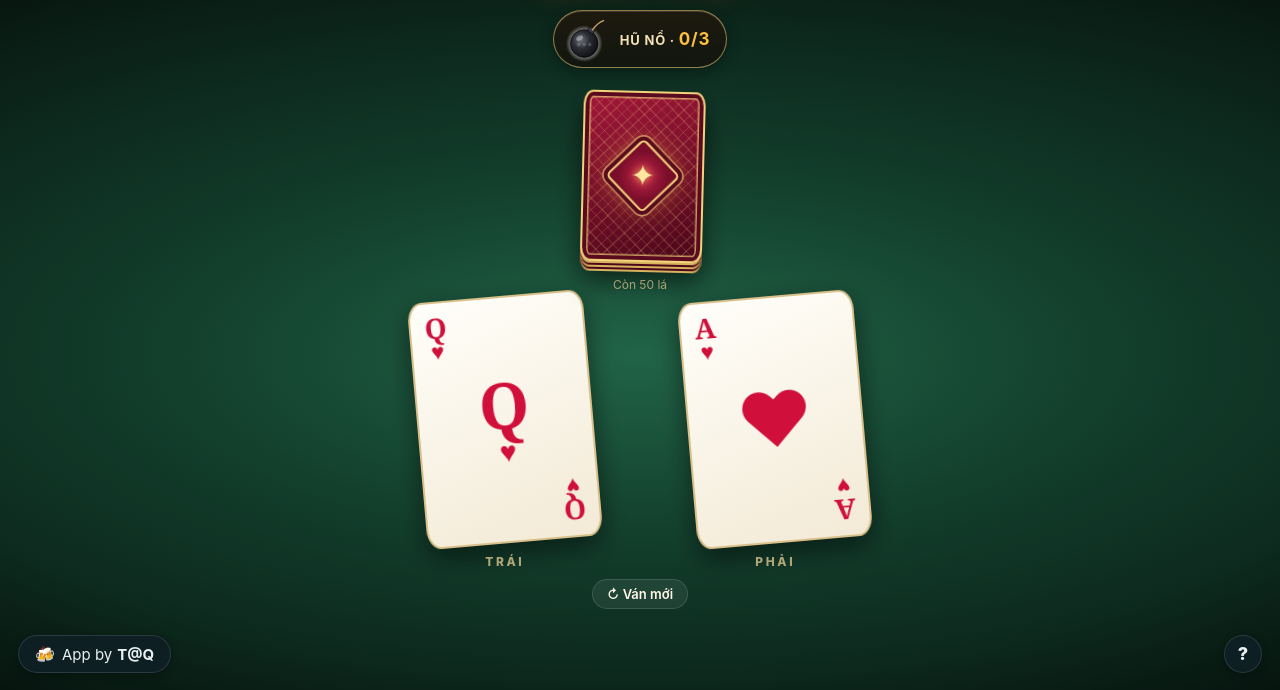
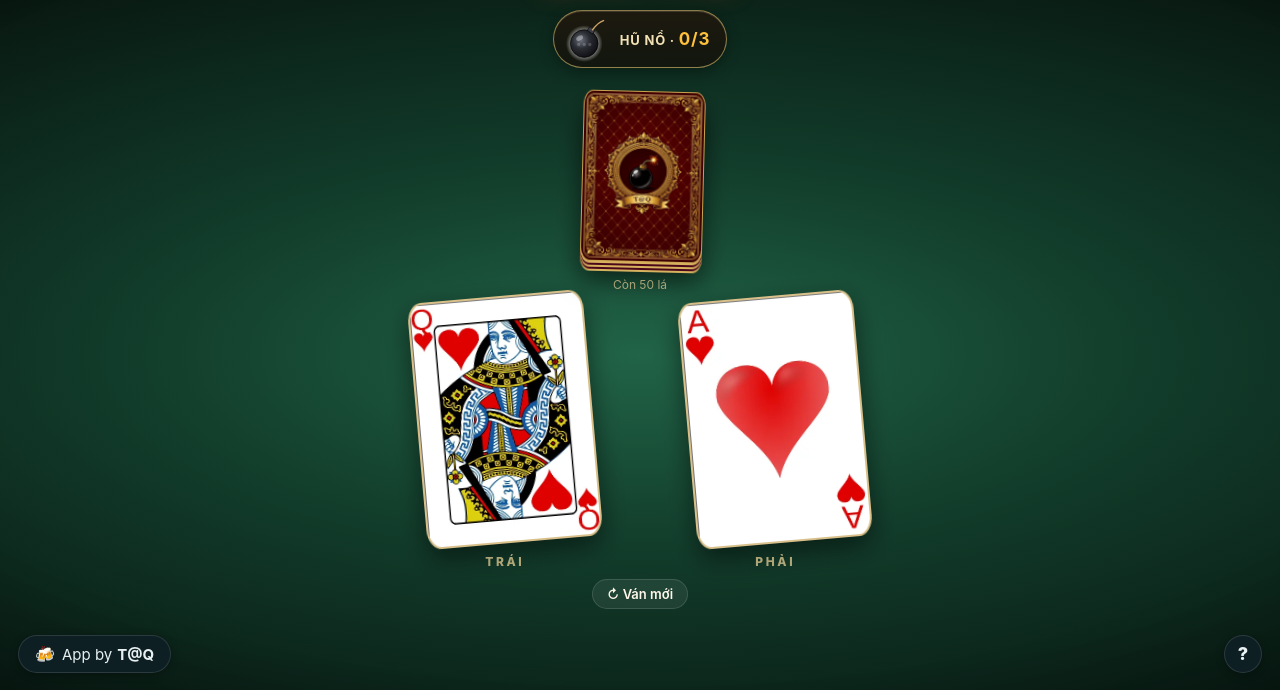
Before and after one commit to AQ80/baihu, a plain HTML site: page www/index.html in a window 1280 px wide. Shown: the part 110-800 px from the top of the page. Drawn offline with Linux system fonts and the light colour scheme.

Commit message:
Cập nhật giao diện: lồng kính đế vàng, xúc xắc bóng (Lừa Dối); luật 3 lần 7, căn giữa (789); nút QUAY to, thêm ô lặp (Vòng quay); bộ bài + mặt lưng Canva (Bài Hũ)
Co-Authored-By: Claude Opus 5.5 <noreply@anthropic.com>
Claude-Session: https://claude.ai/code/session_01SKsMPpeiU3zxXH7B4zxhvi

```diff
--- a/www/index.html
+++ b/www/index.html
@@ -45,20 +45,12 @@ body::before{content:"";position:fixed;inset:0;pointer-events:none;background:ra
 .fl{position:relative;width:100%;height:100%;transform-style:preserve-3d;transition:transform .45s ease-out}
 .fl.up{transform:rotateY(180deg)}
 .fc{position:absolute;inset:0;border-radius:8%;backface-visibility:hidden;-webkit-backface-visibility:hidden}
-.bk{background:
-  radial-gradient(circle at 50% 50%,rgba(255,200,90,.18),transparent 55%),
-  repeating-linear-gradient(45deg,rgba(243,210,122,.20) 0 1px,transparent 1px 8px),
-  repeating-linear-gradient(-45deg,rgba(243,210,122,.20) 0 1px,transparent 1px 8px),
-  linear-gradient(160deg,#a3173a 0%,#6e0d26 60%,#4a071a 100%);
-  border:2.5px solid #f3d27a;box-shadow:inset 0 0 0 4px #5a0a1f,inset 0 0 0 5.5px rgba(243,210,122,.7),0 10px 26px rgba(0,0,0,.55)}
-.bk::before{content:"";position:absolute;left:50%;top:50%;width:42%;aspect-ratio:1;transform:translate(-50%,-50%) rotate(45deg);border:2px solid #f3d27a;border-radius:10%;
-  background:radial-gradient(circle,#c4244a,#7a0e2a 70%);box-shadow:0 0 0 4px #5a0a1f,0 0 0 5.5px rgba(243,210,122,.6),0 0 18px rgba(255,180,60,.35)}
-.bk::after{content:"✦";position:absolute;left:50%;top:50%;transform:translate(-50%,-52%);color:#ffe7a0;font-size:min(7vw,30px);text-shadow:0 0 8px rgba(255,200,90,.9)}
-.fr{transform:rotateY(180deg);background:linear-gradient(160deg,#fffef9,#f3ead6);border:2.5px solid #d9c08a;box-shadow:0 10px 26px rgba(0,0,0,.5);color:#1b1b22}
+.bk{background:#4a071a url(cardback.webp) center/100% 100% no-repeat;border:1.5px solid #c9a24f;box-shadow:0 10px 26px rgba(0,0,0,.55)}
+.fr{transform:rotateY(180deg);background:#fff;border:2.5px solid #d9c08a;box-shadow:0 10px 26px rgba(0,0,0,.5);color:#1b1b22}
 .fr.red{color:#d0103a}
-.co{position:absolute;font-family:Georgia,'Times New Roman',serif;font-weight:900;line-height:.92;text-align:center;font-size:clamp(18px,5.6vw,28px)}
-.co span{display:block;font-size:.8em}
-.co.ca{left:8%;top:5%}.co.cb{right:8%;bottom:5%;transform:rotate(180deg)}
+.co{position:absolute;font-family:Georgia,'Times New Roman',serif;font-weight:900;line-height:.9;text-align:center;font-size:clamp(32px,11vw,52px);letter-spacing:-.05em}
+.co span{display:block;font-size:.62em;letter-spacing:0}
+.co.ca{left:7%;top:4%}.co.cb{right:7%;bottom:4%;transform:rotate(180deg)}
 .pips{position:absolute;inset:18% 20%;display:grid;grid-template-columns:1fr 1fr;align-content:space-between;justify-items:center;font-size:clamp(16px,5vw,26px);line-height:1}
 .pips.one{display:flex;align-items:center;justify-content:center;font-size:clamp(46px,14vw,74px)}
 .pips.face{flex-direction:column;font-weight:900;font-family:Georgia,serif;font-size:clamp(40px,12vw,64px)}
@@ -77,7 +69,7 @@ body::before{content:"";position:fixed;inset:0;pointer-events:none;background:ra
 .hint .ar.l{animation:arl 1.4s ease-in-out infinite}.hint .ar.r{animation:arr 1.4s ease-in-out infinite}
 @keyframes arl{0%,100%{transform:none}50%{transform:translateX(-6px)}}@keyframes arr{0%,100%{transform:none}50%{transform:translateX(6px)}}
 .deck{touch-action:none;cursor:grab;z-index:4}
-.deck>.cd .bk{box-shadow:inset 0 0 0 4px #5a0a1f,inset 0 0 0 5.5px rgba(243,210,122,.7),0 2px 0 #d6b25e,0 4px 0 #4a071a,0 6px 0 #d6b25e,0 8px 0 #4a071a,0 10px 0 #d6b25e,0 18px 26px rgba(0,0,0,.6)}
+.deck>.cd .bk{box-shadow:0 2px 0 #d6b25e,0 4px 0 #4a071a,0 6px 0 #d6b25e,0 8px 0 #4a071a,0 10px 0 #d6b25e,0 18px 26px rgba(0,0,0,.6)}
 .msg[hidden]{display:none}
 .dar{position:absolute;z-index:3;width:clamp(34px,10vw,46px);height:clamp(34px,10vw,46px);color:var(--beer);filter:drop-shadow(0 0 8px rgba(255,194,61,.8));pointer-events:none;opacity:0;transition:opacity .2s}
 .dar svg{width:100%;height:100%;display:block}
@@ -146,6 +138,7 @@ body::before{content:"";position:fixed;inset:0;pointer-events:none;background:ra
 #fx{position:fixed;inset:0;z-index:60;pointer-events:none}
 button{touch-action:manipulation}
 html.pwa,html.pwa body{height:var(--H)}html.pwa body{position:relative}html.pwa #credit,html.pwa #helpBtn{position:absolute}
+.fr.img{background-color:#fff;background-size:100% 100%;background-position:center;background-repeat:no-repeat;border:2px solid #d9c08a}
 </style>
 </head>
 <body>
@@ -194,6 +187,7 @@ html.pwa,html.pwa body{height:var(--H)}html.pwa body{position:relative}html.pwa
 <script>
 const $=id=>document.getElementById(id);
 const SU=[['♠',0],['♥',1],['♦',1],['♣',0]];
+(function(){new Image().src='cardback.webp';for(const v of [1,11,12,13])for(let s=0;s<4;s++){const i=new Image();i.src=`cards/${v}${s}.webp`}})();
 const RK=['A','2','3','4','5','6','7','8','9','10','J','Q','K'];
 const PT=r=>r>=10?0:r; // điểm kiểu bài cào
 const NUT=(a,b)=>(PT(a)+PT(b))%10;
@@ -208,9 +202,9 @@ function save(){try{localStorage.setItem(KEY,JSON.stringify(S))}catch(e){}}
 function load(){try{const x=JSON.parse(localStorage.getItem(KEY));if(x&&x.deck&&x.L&&x.R)return x}catch(e){}return fresh()}
 S=load();if(S.sh){S.shields=(S.shields||[]).concat(Array(S.sh).fill('Trùm Hũ'));delete S.sh;}
 
-function faceHTML([v,s]){const[sym,red]=SU[s];
-  const pips=v>=11?`<div class="pips one face">${RK[v-1]}<small>${sym}</small></div>`:`<div class="pips one">${sym}</div>`;
-  return`<div class="fc fr${red?' red':''}"><div class="co ca">${RK[v-1]}<span>${sym}</span></div><div class="co cb">${RK[v-1]}<span>${sym}</span></div>${pips}</div>`}
+function faceHTML([v,s]){if(v===1||v>=11)return`<div class="fc fr img" style="background-image:url(cards/${v}${s}.webp)"></div>`;
+  const[sym,red]=SU[s];
+  return`<div class="fc fr${red?' red':''}"><div class="co ca">${RK[v-1]}<span>${sym}</span></div><div class="co cb">${RK[v-1]}<span>${sym}</span></div><div class="pips one">${sym}</div></div>`}
 function cardEl(c,up=true,rot=0){const d=document.createElement('div');d.className='cd';d.style.transform=`rotate(${rot}deg)`;d.innerHTML=`<div class="fl${up?' up':''}"><div class="fc bk"></div>${faceHTML(c)}</div>`;return d}
 function drawPile(id,arr){const el=$(id);[...el.querySelectorAll('.cd')].forEach(x=>x.remove());
   arr.slice(-3).forEach((c,i,a)=>{const k=arr.length-a.length+i;el.insertBefore(cardEl(c,true,((k*37)%11)-5),el.querySelector('.lbl'))})}
--- a/www/sw.js
+++ b/www/sw.js
@@ -1,4 +1,4 @@
-const CACHE = 'baihu-202611241155';
+const CACHE = 'baihu-202611241500';
 const ASSETS = ['./', './index.html', './manifest.webmanifest', './icon-192.png', './icon-512.png', './apple-touch-icon.png'];
 self.addEventListener('install', e => {
   e.waitUntil(caches.open(CACHE).then(c => c.addAll(ASSETS)).then(() => self.skipWaiting()));
```
Also changed, not shown: www/cardback.webp (added), www/cards/10.webp (added), www/cards/11.webp (added), www/cards/110.webp (added), www/cards/111.webp (added), www/cards/112.webp (added), www/cards/113.webp (added), www/cards/12.webp (added), www/cards/120.webp (added), www/cards/121.webp (added), www/cards/122.webp (added), www/cards/123.webp (added), www/cards/13.webp (added), www/cards/130.webp (added), 3 more files.
